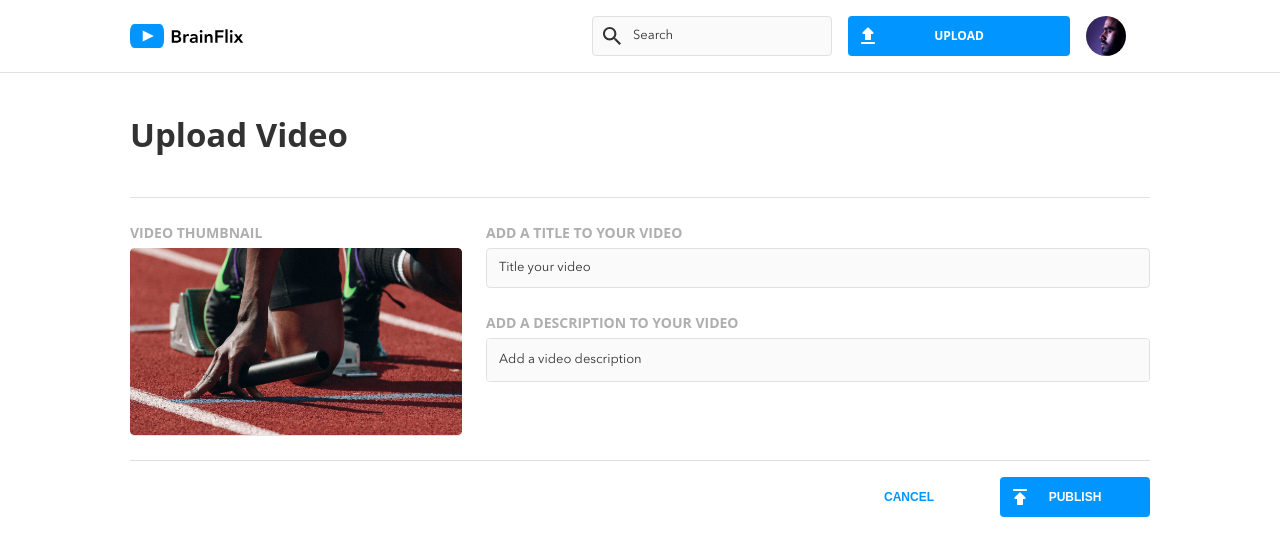
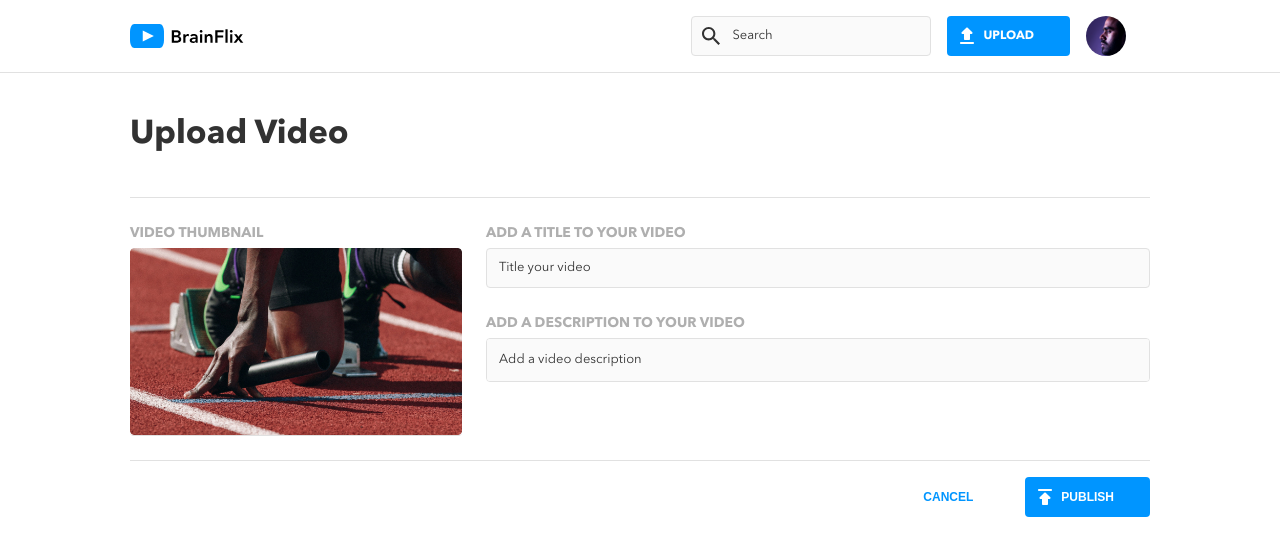
Before and after one commit to sonni0101/sony-chen-brainflix, a React (Create React App) app: page /VideoUploadPage in a window 1280 px wide. Shown: the top 556 px of the page. Built offline with nearby package versions, Linux system fonts and the light colour scheme.

Commit message:
Minor change

```diff
--- a/src/components/PrimaryButton/PrimaryButton.scss
+++ b/src/components/PrimaryButton/PrimaryButton.scss
@@ -17,11 +17,11 @@
     position: relative;
 
     @include desktop{
-        width: 9.375rem;
+        max-width: 9.375rem;
     }
 
     @include tablet{
-        width: 9.375rem;
+        max-width: 9.375rem;
     }
 
     &:hover{
--- a/src/components/SecondaryButton/SecondaryButton.scss
+++ b/src/components/SecondaryButton/SecondaryButton.scss
@@ -17,11 +17,12 @@
     position: relative;
 
     @include desktop{
-        width: 9.375rem;
+        max-width: 9.375rem;
     }
 
     @include tablet{
-        width: 9.375rem;
+        max-width: 9.375rem;
+
     }
 
     &:hover{
--- a/src/pages/Home/Home.js
+++ b/src/pages/Home/Home.js
@@ -10,7 +10,7 @@ import { useParams, useNavigate } from 'react-router-dom';
 
 const apiUrl = "https://unit-3-project-api-0a5620414506.herokuapp.com/";
 const videoPath = "videos";
-const apiKey = "3e45bc8a-4adf-4374-80ed-ca94b1c680cf";
+const apiKey = "58207631-9064-44af-bda0-6ea974955a97";
 
 function Home() {
   const { videoId } = useParams();
--- a/src/styles/global.scss
+++ b/src/styles/global.scss
@@ -91,7 +91,6 @@ p{
 
 body {
     font-family: 'Avenir Next LT Pro', sans-serif;
-    font-family: 'Open Sans', 'Helvetica Neue', Helvetica, Arial, sans-serif;
     margin: 0;
     padding: 0;
     box-sizing: border-box;
```
